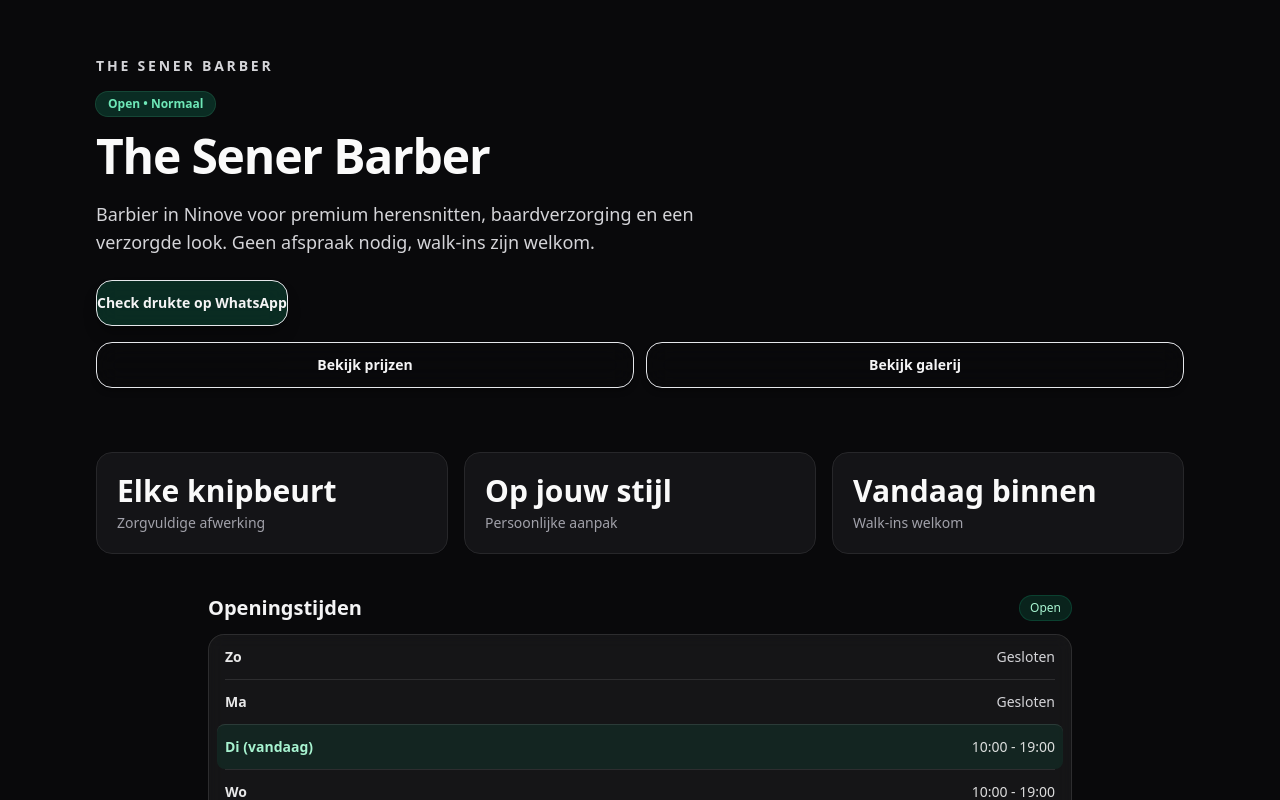
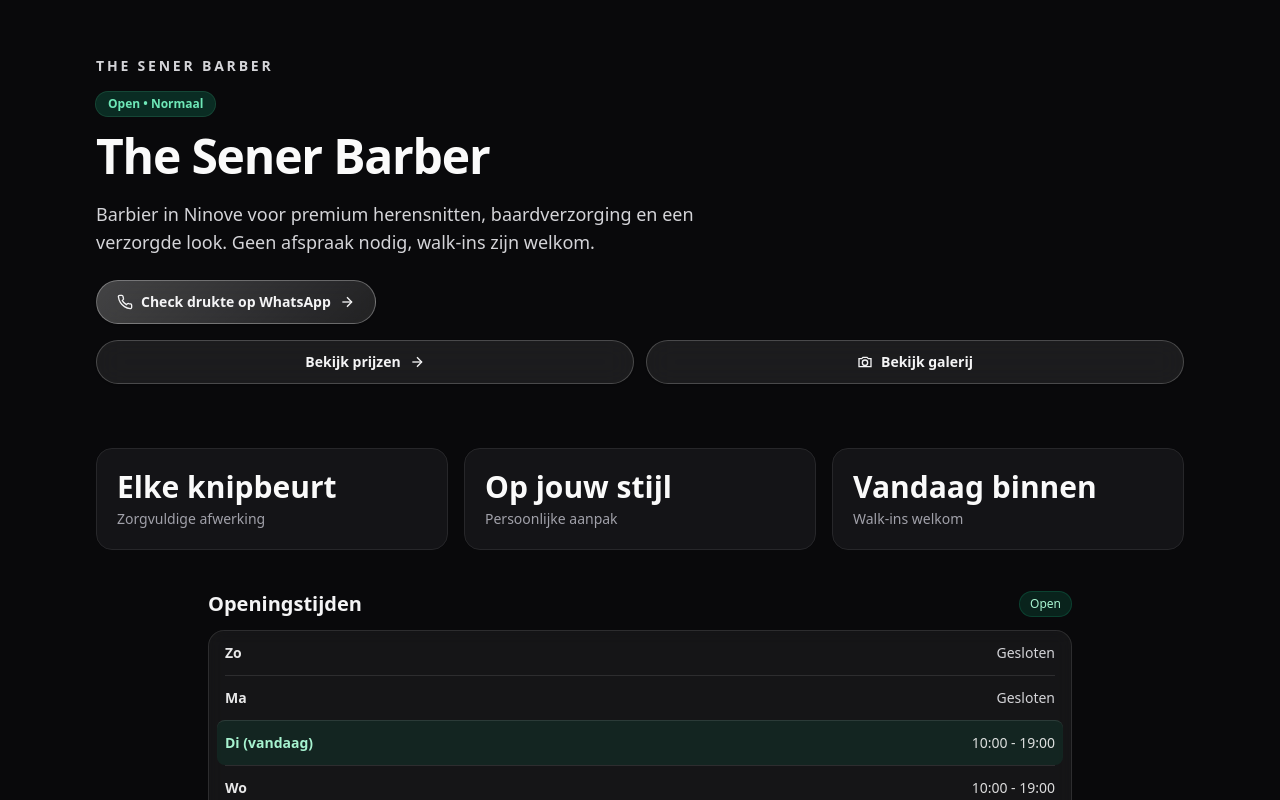
Before and after one commit to Dj-Shortcut/senerbarbershopv2, a Next.js app: page / in a window 1280 px wide. Shown: the top 800 px of the page. Built offline with nearby package versions, Linux system fonts and the light colour scheme; no server answers.

Commit message:
Refine iOS-style CTAs and premium grouped price list

```diff
--- a/app/globals.css
+++ b/app/globals.css
@@ -4,6 +4,10 @@
 
 :root {
   color-scheme: dark;
+  --ios-glass-bg: rgba(255, 255, 255, 0.08);
+  --ios-glass-bg-hover: rgba(255, 255, 255, 0.14);
+  --ios-glass-border: rgba(255, 255, 255, 0.2);
+  --ios-glass-ring: rgba(255, 255, 255, 0.28);
 }
 
 body {
@@ -21,6 +25,34 @@
   transition: transform 300ms ease-out, opacity 300ms ease-out;
 }
 
+@layer components {
+  .ios-glass-pill {
+    @apply inline-flex h-11 items-center justify-center gap-2 rounded-full border px-5 text-sm font-semibold text-zinc-100 shadow-sm shadow-black/20 transition duration-200 ease-out;
+    border-color: var(--ios-glass-border);
+    background: var(--ios-glass-bg);
+    backdrop-filter: blur(14px);
+  }
+
+  .ios-glass-pill:hover {
+    background: var(--ios-glass-bg-hover);
+  }
+
+  .ios-glass-pill:active {
+    transform: scale(0.98);
+    background: rgba(255, 255, 255, 0.06);
+  }
+
+  .ios-glass-pill:focus-visible {
+    outline: none;
+    box-shadow: 0 0 0 3px var(--ios-glass-ring);
+  }
+
+  .ios-glass-pill--primary {
+    background: linear-gradient(135deg, rgba(255, 255, 255, 0.24), rgba(255, 255, 255, 0.1));
+    border-color: rgba(255, 255, 255, 0.3);
+  }
+}
+
 @media (prefers-reduced-motion: reduce) {
   .reveal {
     opacity: 1;
--- a/app/page.tsx
+++ b/app/page.tsx
@@ -8,7 +8,6 @@
 import { getScheduleForDate } from "../lib/schedule";
 import { SERVICES, getServiceLabel } from "../lib/services";
 import { getShopStatus } from "../lib/status";
-import { premiumButtonPrimaryClassName, premiumButtonSecondaryClassName } from "../lib/ui";
 import { createDrukteWhatsappUrl } from "../lib/whatsapp";
 
 const facts = [
@@ -50,23 +49,27 @@
             href={createDrukteWhatsappUrl(getServiceLabel(selectedService))}
             target="_blank"
             rel="noreferrer"
-            className={`${premiumButtonPrimaryClassName} w-full sm:w-auto`}
+            className="ios-glass-pill ios-glass-pill--primary w-full sm:w-auto"
           >
-            Check drukte op WhatsApp
+            <svg className="h-4 w-4" viewBox="0 0 24 24" fill="none" stroke="currentColor" strokeWidth="2" aria-hidden="true"><path d="M22 16.92v3a2 2 0 0 1-2.18 2 19.88 19.88 0 0 1-8.63-3.07 19.5 19.5 0 0 1-6-6A19.88 19.88 0 0 1 2.08 4.18 2 2 0 0 1 4.06 2h3a2 2 0 0 1 2 1.72c.12.9.33 1.77.62 2.6a2 2 0 0 1-.45 2.11L8 9.91a16 16 0 0 0 6.09 6.09l1.48-1.23a2 2 0 0 1 2.11-.45c.83.29 1.7.5 2.6.62A2 2 0 0 1 22 16.92z"/></svg>
+            <span>Check drukte op WhatsApp</span>
+            <svg className="h-4 w-4" viewBox="0 0 24 24" fill="none" stroke="currentColor" strokeWidth="2" aria-hidden="true"><path d="M5 12h14"/><path d="m12 5 7 7-7 7"/></svg>
           </a>
         </Reveal>
         <Reveal delayMs={180} className="mt-4 flex flex-wrap gap-3">
           <a
             href="#prijzen"
-            className={`${premiumButtonSecondaryClassName} min-w-[11rem] flex-1`}
+            className="ios-glass-pill min-w-[11rem] flex-1"
           >
-            Bekijk prijzen
+            <span>Bekijk prijzen</span>
+            <svg className="h-4 w-4" viewBox="0 0 24 24" fill="none" stroke="currentColor" strokeWidth="2" aria-hidden="true"><path d="M5 12h14"/><path d="m12 5 7 7-7 7"/></svg>
           </a>
           <a
             href="#gallery-heading"
-            className={`${premiumButtonSecondaryClassName} min-w-[11rem] flex-1`}
+            className="ios-glass-pill min-w-[11rem] flex-1"
           >
-            Bekijk galerij
+            <svg className="h-4 w-4" viewBox="0 0 24 24" fill="none" stroke="currentColor" strokeWidth="2" aria-hidden="true"><path d="M3 7h4l2-2h6l2 2h4v12H3z"/><circle cx="12" cy="13" r="4"/></svg>
+            <span>Bekijk galerij</span>
           </a>
         </Reveal>
       </section>
--- a/components/PricesList.tsx
+++ b/components/PricesList.tsx
@@ -1,38 +1,102 @@
 "use client";
 
-import { useState } from "react";
+import { useMemo, useState } from "react";
 import { SERVICES } from "../lib/services";
+
+const sectionDefinitions = [
+  {
+    key: "knippen",
+    heading: "Knippen",
+    itemIds: ["knippen", "tondeuse", "haarwassen"],
+    descriptions: {
+      knippen: "Signature snit met persoonlijke styling.",
+      tondeuse: "Strakke all-over tondeusebeurt.",
+      haarwassen: "Verfrissende wasbeurt als extra service.",
+    },
+  },
+  {
+    key: "baard",
+    heading: "Baard",
+    itemIds: ["baard", "wax"],
+    descriptions: {
+      baard: "Contouren en verzorgde afwerking.",
+      wax: "Neus of oren met zachte hete wax.",
+    },
+  },
+  {
+    key: "combo",
+    heading: "Combo",
+    itemIds: ["knippen-baard"],
+    descriptions: {
+      "knippen-baard": "Volledige grooming in één sessie.",
+    },
+  },
+  {
+    key: "kids",
+    heading: "Kids",
+    itemIds: ["kinderen"],
+    descriptions: {
+      kinderen: "Voor kinderen tot 10 jaar.",
+    },
+  },
+] as const;
 
 export default function PricesList() {
   const [selectedService, setSelectedService] = useState(SERVICES[0]);
+  const servicesById = useMemo(() => new Map(SERVICES.map((service) => [service.id, service])), []);
 
   return (
     <section id="prijzen" className="py-8">
-      <div className="mx-auto max-w-5xl px-4">
+      <div className="mx-auto max-w-4xl px-4">
         <h2 className="text-2xl font-semibold text-zinc-100 sm:text-3xl">Prijzen</h2>
-        <p className="mt-2 text-sm text-zinc-400">Populaire keuze: {selectedService.name}</p>
+        <p className="mt-2 text-sm text-zinc-400">Meest gekozen vandaag: {selectedService.name}</p>
 
-        <article className="mt-6 w-full overflow-hidden rounded-2xl border border-zinc-800 bg-zinc-900/80 shadow-sm shadow-black/20 backdrop-blur">
-          <div className="divide-y divide-zinc-800">
-            {SERVICES.map((service) => {
+        <div className="mt-6 space-y-5">
+          {sectionDefinitions.map((section) => (
+            <article
+              key={section.key}
+              className="overflow-hidden rounded-3xl border border-white/10 bg-white/[0.04] shadow-[0_12px_30px_-22px_rgba(255,255,255,0.5)] backdrop-blur"
+            >
+              <h3 className="border-b border-white/10 px-5 py-3 text-xs font-semibold uppercase tracking-[0.16em] text-zinc-400">
+                {section.heading}
+              </h3>
+
+              <div className="divide-y divide-white/10">
+                {section.itemIds.map((serviceId) => {
+                  const service = servicesById.get(serviceId);
+                  if (!service) {
+                    return null;
+                  }
+
                   const isActive = service.id === selectedService.id;
+                  const description = section.descriptions[service.id as keyof typeof section.descriptions];
 
                   return (
                     <button
                       key={service.id}
                       type="button"
                       onClick={() => setSelectedService(service)}
-                  className={`flex w-full flex-col items-start gap-2 px-4 py-4 text-left transition sm:flex-row sm:items-center sm:justify-between sm:gap-4 sm:px-5 lg:min-h-20 lg:px-6 xl:min-h-24 ${
+                      className={`grid w-full gap-3 px-5 py-4 text-left transition sm:grid-cols-[1fr_auto] sm:items-center ${
                         isActive ? "bg-white/10" : "hover:bg-white/5"
                       }`}
                     >
-                  <p className="w-full text-base font-medium leading-6 text-zinc-100 lg:max-w-[75%] xl:max-w-[80%]">{service.name}</p>
-                  <p className="w-full text-base font-semibold text-zinc-200 sm:w-auto sm:shrink-0">{service.price}</p>
+                      <div>
+                        <p className="text-base font-medium text-zinc-50">{service.name}</p>
+                        <p className="mt-1 text-sm text-zinc-400">{description}</p>
+                      </div>
+
+                      <span className="inline-flex h-8 w-fit items-center rounded-full border border-white/15 bg-white/10 px-3 text-sm font-semibold tracking-wide text-zinc-100 sm:justify-self-end">
+                        {service.price}
+                      </span>
                     </button>
                   );
                 })}
               </div>
             </article>
+          ))}
+        </div>
+
+        <p className="mt-4 text-xs text-zinc-500">Prijzen en beschikbaarheid kunnen variëren • Betaalopties ter plaatse</p>
       </div>
     </section>
   );
```
Lines whose indentation alone changed are shown as unchanged.
